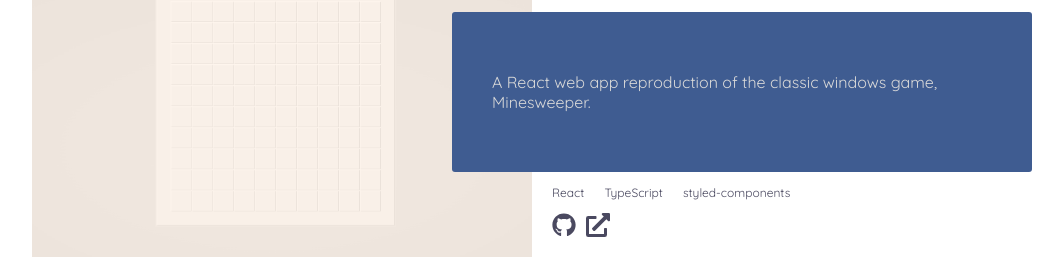
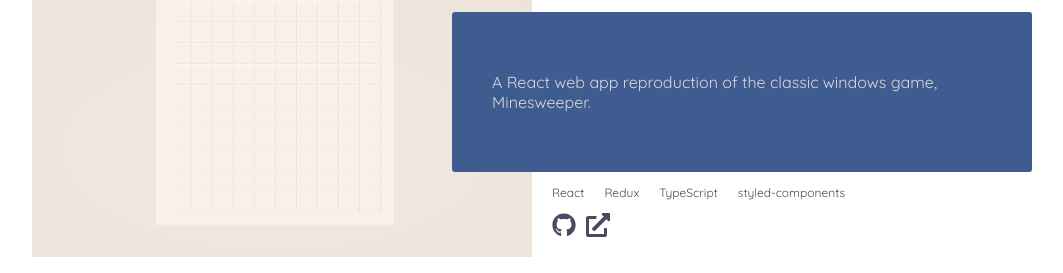
Before and after one commit to joe-gerhard/portfolio, a React (Create React App) app: page / in a window 1280 px wide. Shown: the part 2798-3071 px from the top of the page, without its empty margins (108-1171 px from the left). Built offline with nearby package versions, Linux system fonts and the light colour scheme.

Commit message:
Update Minesweeper project technologies

```diff
--- a/src/constants/projects.js
+++ b/src/constants/projects.js
@@ -4,7 +4,7 @@ export const PROJECTS = [
     github: 'https://github.com/joe-gerhard/minesweeper',
     link: 'https://joesweeper.netlify.com',
     image: '/minesweeper.png',
-    technologies: ['React', 'TypeScript', 'styled-components'],
+    technologies: ['React', 'Redux', 'TypeScript', 'styled-components'],
     description: `A React web app reproduction of the classic windows game, Minesweeper.`
   },
   {
```
